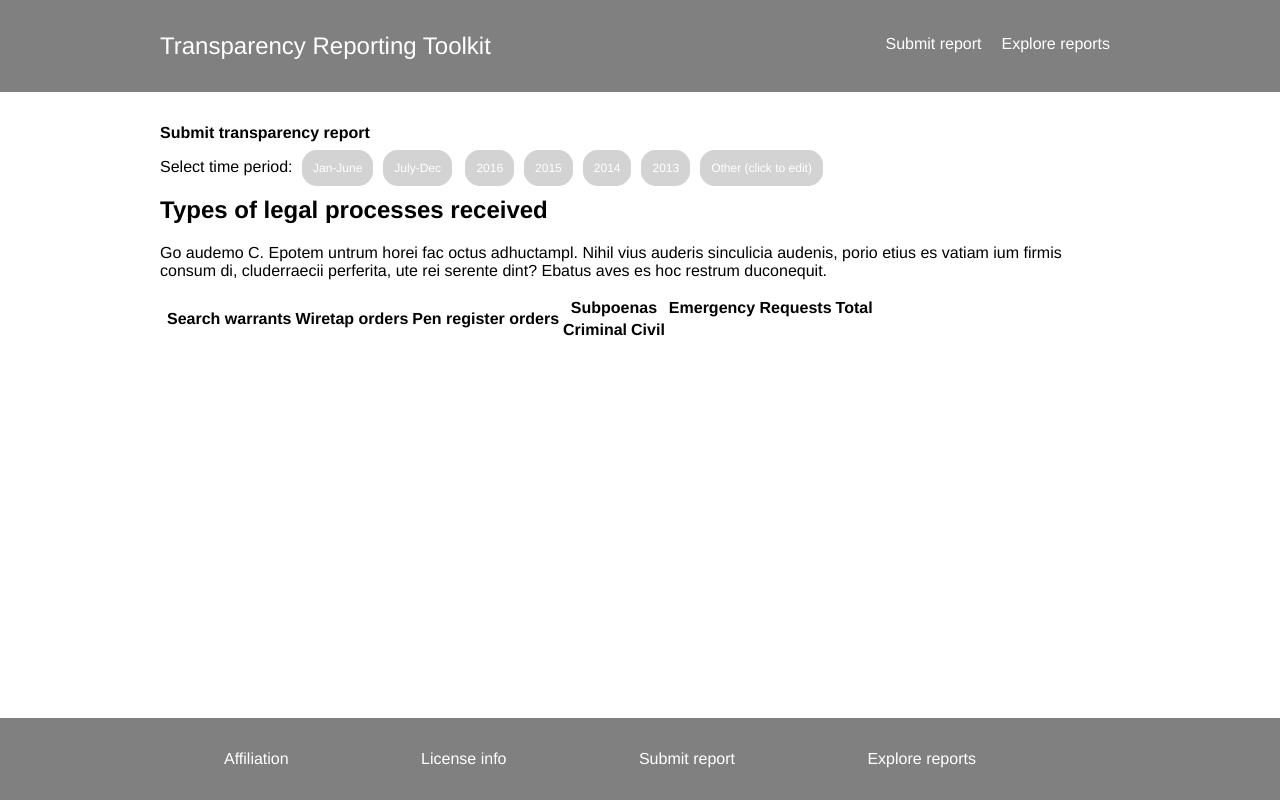
After one commit to opentechinstitute/transparency-reporting-toolkit, a PHP site: page /submit-report.html in a window 1280 px wide. The commit adds this page. Run offline with PHP 8.4, Linux system fonts and the light colour scheme; lists and menus that the app fills with data are empty.

Commit message:
submit process started t.

```diff
--- a/dest/index.html
+++ b/dest/index.html
@@ -25,11 +25,11 @@
   </input>
   <p class="small">Link to explore all data</p>
   <div class="split-box-2">
-    <button id="explore">Explore report</button>
+    <a id="explore" href="explore-reports.html">Explore report</a>
     <p>Lorem ipsum dolor sit amet, consectetur adipiscing elit, sed do eiusmod tempor incididunt ut labore et dolore magna.</p>
   </div>
   <div class="split-box-2">
-    <button id="submit-report">Submit report</button>
+    <a id="submit-report" href="submit-report.html">Submit report</a>
     <p>Go audemo C. Epotem untrum horei fac octus adhuctampl. Nihil vius auderis sinculicia audenis, porio etius es vatiam ium firmis.</p>
   </div>
 </div><div class="overlay-background">
--- a/dest/styles/main.css
+++ b/dest/styles/main.css
@@ -43,6 +43,18 @@ footer li {
   overflow: auto; }
   .intro-cta .small {
     text-align: center; }
+  .intro-cta a {
+    border: solid thin lightgrey;
+    border-radius: 15px;
+    padding: 10px;
+    text-decoration: none;
+    max-width: 120px;
+    text-align: center;
+    background-color: lightgrey;
+    color: #fff;
+    display: block;
+    margin: 0 auto;
+    font-size: 1em; }
 
 input[name="company"] {
   width: 50%;
@@ -53,21 +65,39 @@ input[name="company"] {
   margin: 0 auto;
   display: block; }
 
-button {
-  font-size: 1em; }
-
 .small {
   font-size: 0.75em; }
+
+h1 {
+  font-size: 1em; }
 
 .overlay-background {
   position: absolute;
   z-index: 10;
   width: 100%;
   height: 100%;
+  background-color: #000;
   background-color: rgba(0, 0, 0, 0.75);
   display: none; }
   .overlay-background .overlay {
+    background-color: #fff;
     background-color: rgba(255, 255, 255, 0.75); }
+
+.time-selection p {
+  display: inline; }
+
+.time-options {
+  display: inline; }
+  .time-options p {
+    border: solid thin lightgrey;
+    border-radius: 15px;
+    padding: 10px;
+    text-decoration: none;
+    max-width: 120px;
+    text-align: center;
+    background-color: lightgrey;
+    color: #fff;
+    margin: 0 5px; }
 
 body {
   font-family: 'Helvetica Neue', Helvetica, sans-serif;
--- /dev/null
+++ b/dest/submit-report.html
@@ -0,0 +1,67 @@
+<html>
+<head>
+  <meta name="viewport" content="width=device-width, initial-scale=1.0, minimum-scale=1.0">
+  <title>Transparency Reporting Toolkit</title>
+  <link rel="stylesheet" href="styles/main.css" />
+</head>
+<body>  <div class="grey-background">
+    <div class="container nav">
+      <ul class="inline-list">
+        <li>Transparency Reporting Toolkit</li>
+        <li>Explore reports</li>
+        <li>Submit report</li>
+        <!-- <li>About team</li>
+        <li>About Transparency Reports</li>
+        <li>Dashboard</li> -->
+      </ul>
+    </div>
+  </div>  <div class="main-content">
+    <div class="container">
+<p><h1>Submit <span class="company-name"><span> transparency report</h1></p>
+<div class="time-selection">
+  <p>Select time period:</p>
+  <div class="time-options small">
+    <p>Jan-June</p><p>July-Dec</p>
+    <p>2016</p><p>2015</p><p>2014</p><p>2013</p><p>Other (click to edit)</p>
+  </div>
+</div><div class="types-intro-usa">
+  <h2>Types of legal processes received</h2>
+  <p>Go audemo C. Epotem untrum horei fac octus adhuctampl. Nihil vius auderis
+sinculicia audenis, porio etius es vatiam ium firmis consum di, cluderraecii
+perferita, ute rei serente dint? Ebatus aves es hoc restrum duconequit.</p>
+  <table>
+    <tbody>
+      <tr>
+        <th rowspan="2"></th>
+        <th rowspan="2">Search warrants</th>
+        <th rowspan="2">Wiretap orders</th>
+        <th rowspan="2">Pen register orders</th>
+        <th colspan="2">Subpoenas</th>
+        <th>Emergency Requests</th>
+        <th>Total</th>
+      </tr>
+      <tr>
+        <th>Criminal</th>
+        <th>Civil</th>
+      </tr>
+    </tbody>
+  </table>
+</div>
+    </div>
+  </div>
+  <footer class="grey-background">
+    <div class="container">
+      <ul class="inline-list">
+        <li>Affiliation</li>
+        <li>License info</li>
+        <li>Submit report</li>
+        <li>Explore reports</li>
+        <!-- <li>About team</li>
+        <li>About Transparency Reports</li>
+        <li>Dashboard</li> -->
+      </ul>
+    </div>
+  </footer>
+  <script src='scripts/main.min.js'></script>
+</body>
+</html>
--- a/src/styles/_overlay.scss
+++ b/src/styles/_overlay.scss
@@ -3,9 +3,11 @@
   z-index:10;
   width:100%;
   height:100%;
+  background-color: #000;
   background-color:rgba(0,0,0,0.75);
   display:none;
   .overlay {
+    background-color: #fff;
     background-color:rgba(255,255,255,0.75);
   }
 }
--- a/src/styles/_typography.scss
+++ b/src/styles/_typography.scss
@@ -1,3 +1,7 @@
 .small {
   font-size: 0.75em;
 }
+
+h1 {
+  font-size:1em;
+}
--- a/src/styles/main.scss
+++ b/src/styles/main.scss
@@ -1,7 +1,9 @@
+@import "mixins";
 @import "nav";
 @import "home";
 @import "typography";
 @import "overlay";
+@import "submit";
 
 body {
   font-family: 'Helvetica Neue', Helvetica, sans-serif;
--- a/src/template/partials/cta.hbs
+++ b/src/template/partials/cta.hbs
@@ -3,11 +3,11 @@
   </input>
   <p class="small">{{small-link}}</p>
   <div class="split-box-2">
-    <button id="explore">{{explore-link}}</button>
+    <a id="explore" href="explore-reports.html">{{explore-link}}</a>
     <p>{{explore-p}}</p>
   </div>
   <div class="split-box-2">
-    <button id="submit-report">{{submit-link}}</button>
+    <a id="submit-report" href="submit-report.html">{{submit-link}}</a>
     <p>{{submit-p}}</p>
   </div>
 </div>
```
Also changed, not shown: src/content/submit-report.hbs (added, +8 -0 lines), src/styles/_home.scss (+6 -4 lines), src/styles/_mixins.scss (added, +10 -0 lines), src/styles/_submit.scss (added, +12 -0 lines), src/template/partials/time-selection.hbs (added, +7 -0 lines), src/template/partials/types-intro-usa.hbs (added, +23 -0 lines), src/template/partials/progress-buttons.hbs (added), src/template/partials/types-table-usa.hbs (added), 1 other file.
